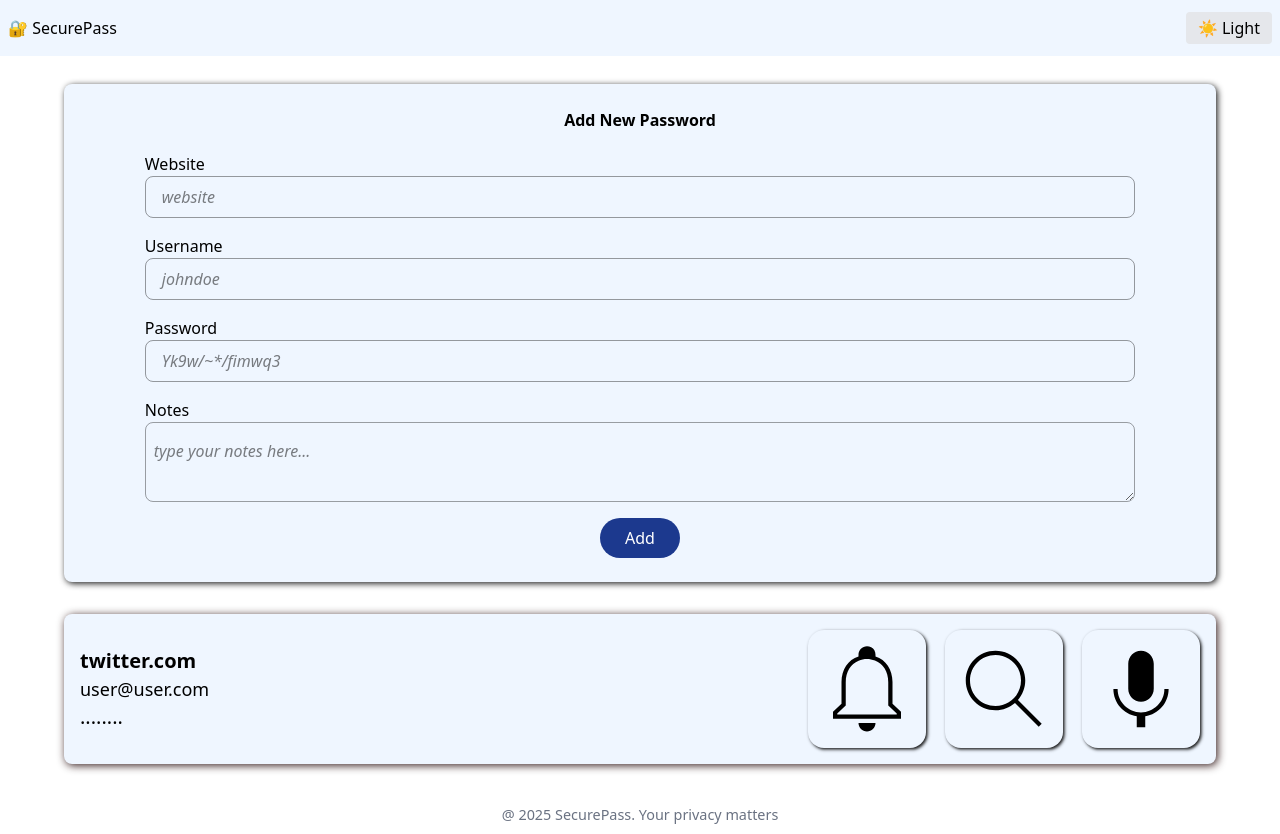
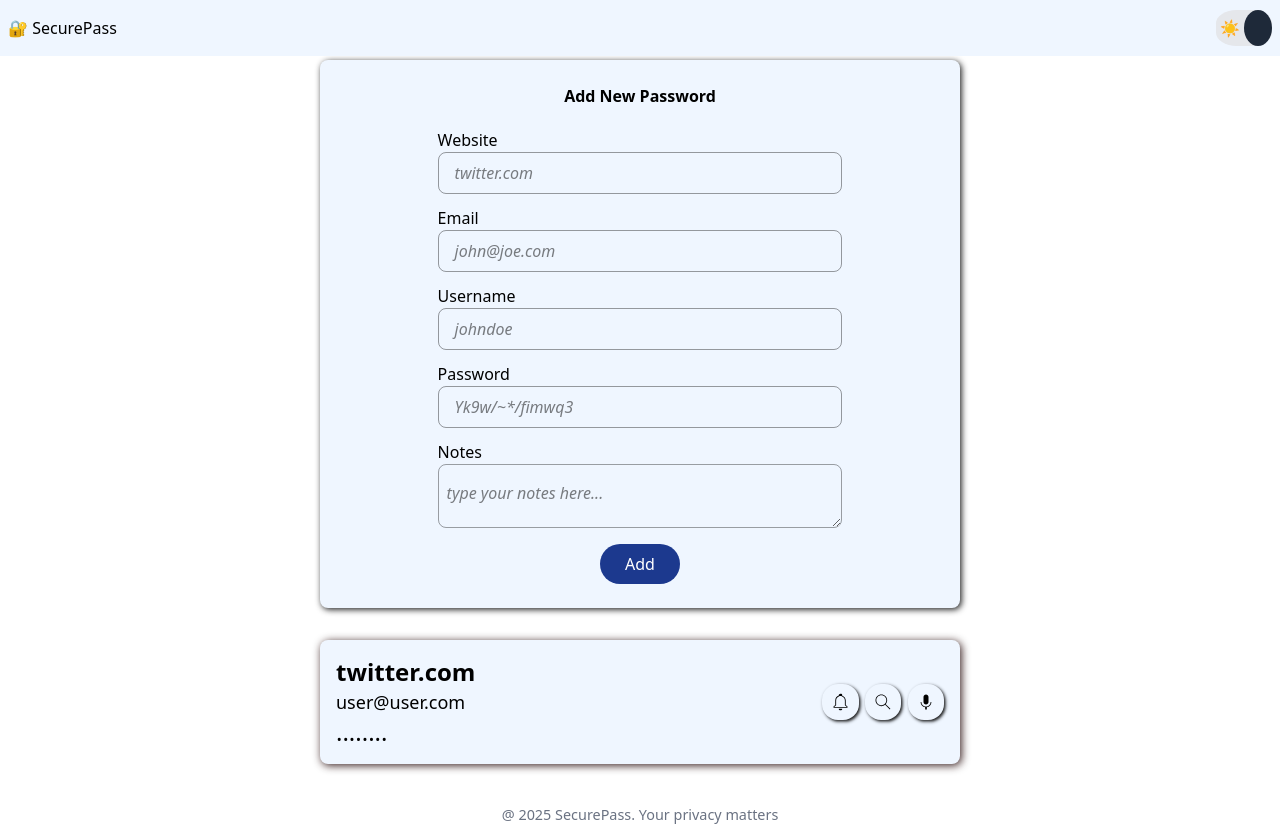
Before and after one commit to warlordtm/SecurePass, a React (Vite) app: page / in a window 1280 px wide. Built offline with nearby package versions, Linux system fonts and the light colour scheme.

Commit message:
Add dark mode functionality

```diff
--- a/src/components/App.tsx
+++ b/src/components/App.tsx
@@ -1,17 +1,14 @@
 import '../styles/App.css'
 import Header from './Header'
 import Footer from './Footer'
-import PasswordCard from './PasswordCard'
 import PasswordForm from './PasswordForm'
 
 function App() {
+
   return (
     <main className='main-section'>
       <Header/>
       <PasswordForm/>
-      <PasswordCard/>
-      {/* <PasswordCard/>
-      <PasswordCard/> */}
       <Footer/>
     </main>
   )
--- a/src/components/DarkModeToggle.tsx
+++ b/src/components/DarkModeToggle.tsx
@@ -4,8 +4,17 @@ export default function DarkModeToggle() {
   const [dark, setDark] = useState(() =>
     document.documentElement.classList.contains('dark')
   )
+  const [toggle, setToggle] = useState(false)
 
   function toggleDarkMode() {
+    setToggle(prev => !prev)
+    const html = document.documentElement
+    html.classList.toggle('dark')
+    setDark(!dark)
+  }
+
+  function toggleLightMode() {
+    setToggle(prev => !prev)
     const html = document.documentElement
     html.classList.toggle('dark')
     setDark(!dark)
@@ -26,11 +35,12 @@ export default function DarkModeToggle() {
   }, [dark])
 
   return (
-    <button
-      onClick={toggleDarkMode}
-      className="mode"
-    >
-      {dark ? '🌙 Dark' : '☀️ Light'}
-    </button>
+
+    <div className="darkmode">
+      <div className="da" onClick={toggleLightMode}>{ !dark && '☀️'}</div>
+      <div className="li" onClick={toggleDarkMode}>{dark && '🌙'}</div>
+      {toggle && <div className="toggle1"></div>}
+      {!toggle && <div className="toggle2"></div>}
+    </div>
   )
 }
--- a/src/components/Header.tsx
+++ b/src/components/Header.tsx
@@ -6,7 +6,6 @@ export default function Header()
   return(
     <header className="header">
       <div className="logo">🔐 SecurePass</div>
-      {/* <button className="toggle-button">Toggle Button</button> */}
       <DarkModeToggle />
     </header>
   )
--- a/src/components/PasswordForm.tsx
+++ b/src/components/PasswordForm.tsx
@@ -1,14 +1,37 @@
+import PasswordCard from "./PasswordCard"
 import "../styles/PasswordForm.css"
+
+type formData= {
+  website?: string
+  email?: string
+  username?: string
+  password: string
+  note?: string
+}
 
 function PasswordForm()
 {
+
+  const addPasswordCard = (formData) => {
+    const website = formData.get("website")
+    const email = formData.get("email")
+    const username = formData.get("username")
+    const password = formData.get("password")
+    const note = formData.get("note")
+
+    alert(" Successfully submitted!")
+  }
   return(
+    <>
       <section className="password-form-section">
       <h2>Add New Password</h2>
-      <form>
+      <form action={addPasswordCard}>
         <div className="label-divs">
           <label htmlFor="website">Website</label>
-          <input name="website" placeholder="website" className="input"></input>
+          <input name="website" placeholder="twitter.com" className="input"></input>
+
+          <label htmlFor="email">Email</label>
+          <input name="email" placeholder="john@joe.com" type="email" className="input"></input>
 
           <label htmlFor="username">Username</label>
           <input name="username" placeholder="johndoe" className="input"></input>
@@ -24,6 +47,9 @@ function PasswordForm()
           </div>
         </form>
       </section>
+      <PasswordCard/>
+    </>
+
   )
 }
 
--- a/src/styles/App.css
+++ b/src/styles/App.css
@@ -2,6 +2,6 @@
 @custom-variant dark (&:where(.dark, .dark *));
 
 .main-section{
-  @apply relative flex flex-col justify-center items-center
+  @apply flex flex-col justify-center items-center
   dark:bg-stone-700 dark:text-white
 }
--- a/src/styles/Footer.css
+++ b/src/styles/Footer.css
@@ -7,4 +7,5 @@
 
 .footer-section p{
   @apply text-[.9rem] text-gray-500
+  dark:text-gray-300
 }
--- a/src/styles/Header.css
+++ b/src/styles/Header.css
@@ -5,16 +5,28 @@
   @apply bg-blue-50 flex w-full justify-between items-center p-2 dark:bg-stone-900 fixed top-0 h-[7%]
 }
 
-.mode{
-  @apply bg-gray-200 dark:bg-gray-800 text-black dark:text-white px-3 py-1 rounded
+.darkmode{
+  @apply bg-gray-200 w-14 h-[90%] flex p-1 justify-between rounded-[37%] relative items-center
+  dark:bg-gray-800
 }
 
-.mode:hover{
-  @apply bg-gray-400 dark:bg-gray-500
+.da, .li{
+  @apply cursor-pointer rounded-4xl
 }
 
-.mode:active{
-  @apply bg-gray-500 dark:bg-gray-500
+.toggle1, .toggle2{
+  @apply rounded-[100%] dark:bg-gray-200
+  bg-gray-800
+}
+
+.toggle1{
+  @apply w-[50%] h-[90%]
+  absolute left-0 bottom-[.1rem]
+}
+
+.toggle2{
+  @apply w-[50%] h-[100%]
+  absolute right-0 bottom-0
 }
 
 .logo{
--- a/src/styles/PasswordCard.css
+++ b/src/styles/PasswordCard.css
@@ -4,6 +4,8 @@
 .password-card-section{
    @apply flex w-[90%] p-4 justify-between items-center rounded-lg mt-8 bg-blue-50
    dark:bg-stone-900
+
+   sm:w-[50%]
 }
 
 .password-card-section{
@@ -12,10 +14,14 @@
 
 .user-details{
   @apply text-xl
+
+  sm:text-2xl
 }
 
 .user-icons{
   @apply w-[35%] flex justify-between
+
+  sm:w-[20%]
 }
 
 .icons{
@@ -31,6 +37,10 @@
   @apply bg-blue-200
 }
 
+.icons:active{
+  @apply bg-blue-400
+}
+
 .website{
   @apply font-bold
 }
--- a/src/styles/PasswordForm.css
+++ b/src/styles/PasswordForm.css
@@ -4,6 +4,8 @@
 .password-form-section{
   @apply mt-21 bg-blue-50 flex flex-col w-[90%] p-2 justify-center items-center rounded-lg
   dark:bg-stone-900
+
+  sm:w-[50%] sm:mt-15
 }
 
 .password-form-section{
@@ -16,11 +18,14 @@
 
 form{
   @apply mt-1 flex flex-col p-4 w-[90%]
+
+  sm:w-[70%]
 }
 
 .input{
   @apply p-2 mb-4 border-none rounded-lg
 
+  sm:mb-3
 }
 
 .input{
@@ -36,7 +41,7 @@ form{
 }
 
 .text-area{
-  @apply h-[5rem] py-4 px-2 rounded-lg
+  @apply h-[4rem] py-4 px-2 rounded-lg caret-blue-900
 }
 
 .text-area{
```
Lines whose indentation alone changed are shown as unchanged.
